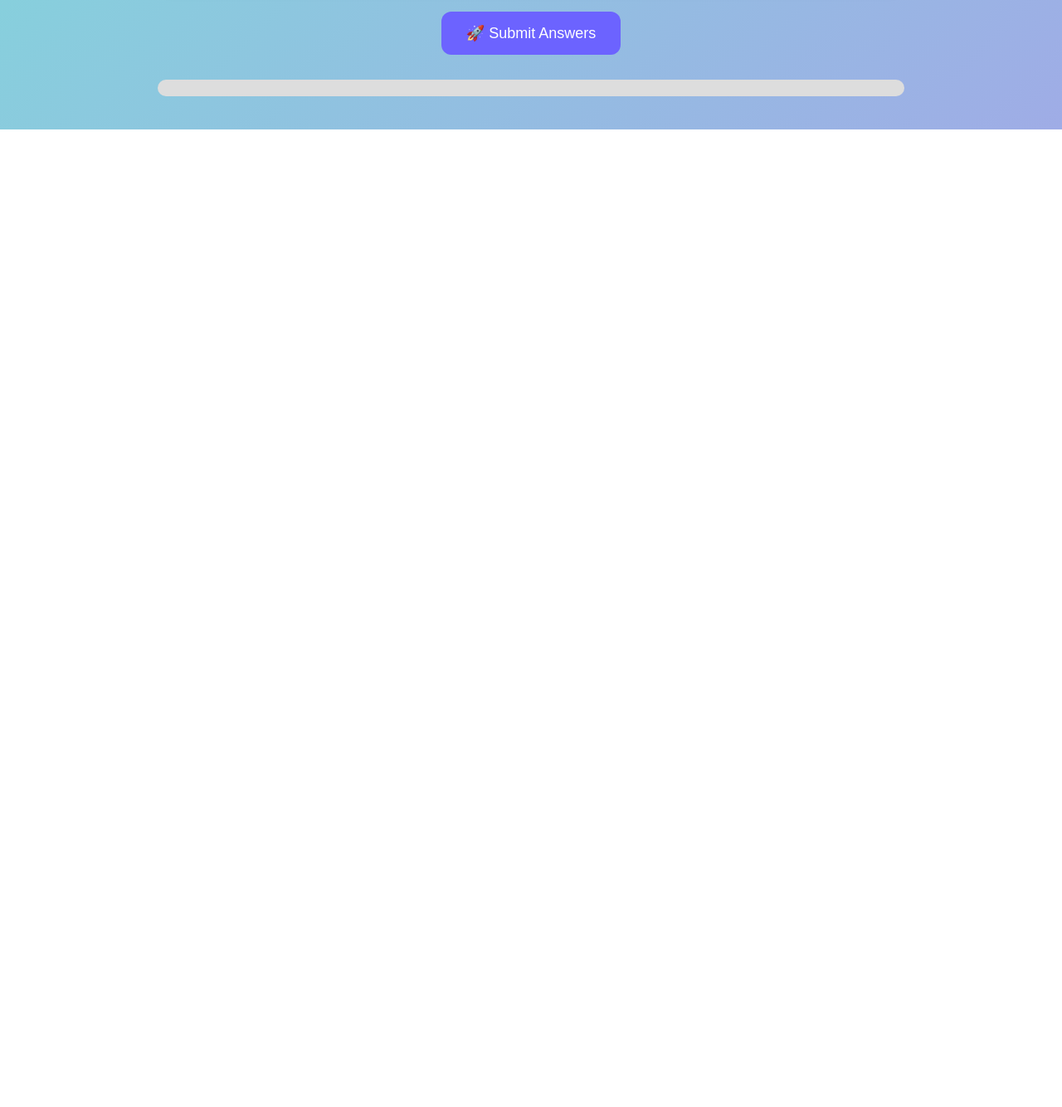
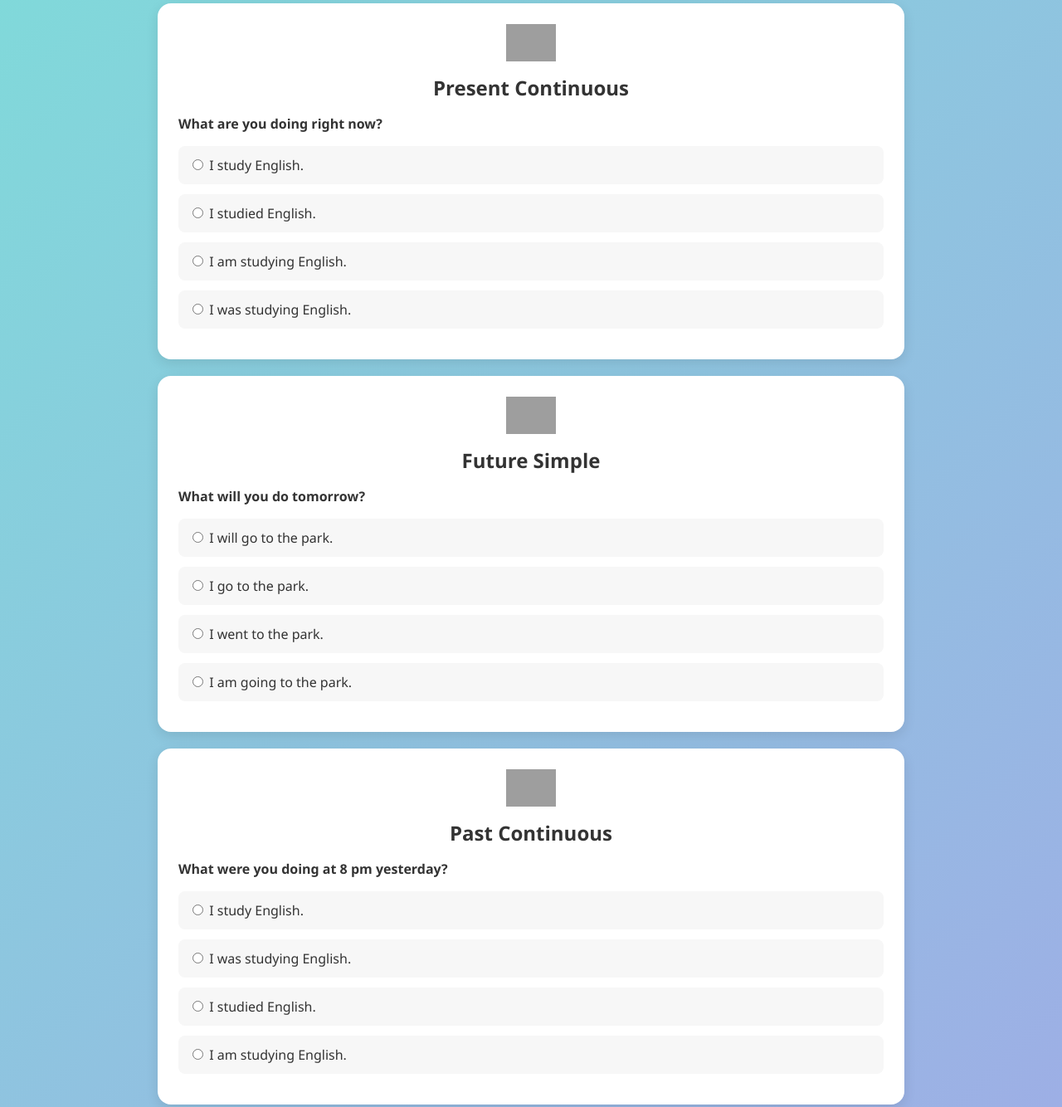
Before and after one commit to joaov877/WebApp, a plain HTML site: page index.html in a window 1280 px wide. Shown: the part 1130-2464 px from the top of the page at 83% size. Before the commit the page ends 1286 px from the top, so only its background shows below. Drawn offline with Linux system fonts and the light colour scheme; grey boxes are pictures that could not be loaded.

Commit message:
Update index.html

```diff
--- a/index.html
+++ b/index.html
@@ -41,6 +41,48 @@
       </div>
     </section>
 
+    <!-- Present Continuous -->
+    <section class="quiz-card">
+      <img src="https://cdn-icons-png.flaticon.com/512/3135/3135715.png" alt="Present Continuous icon">
+      <h2>Present Continuous</h2>
+
+      <div class="question" data-correct="2">
+        <p>What are you doing right now?</p>
+        <label><input type="radio" name="q3"> I study English.</label>
+        <label><input type="radio" name="q3"> I studied English.</label>
+        <label><input type="radio" name="q3"> I am studying English.</label>
+        <label><input type="radio" name="q3"> I was studying English.</label>
+      </div>
+    </section>
+
+    <!-- Future Simple -->
+    <section class="quiz-card">
+      <img src="https://cdn-icons-png.flaticon.com/512/2097/2097046.png" alt="Future Simple icon">
+      <h2>Future Simple</h2>
+
+      <div class="question" data-correct="0">
+        <p>What will you do tomorrow?</p>
+        <label><input type="radio" name="q4"> I will go to the park.</label>
+        <label><input type="radio" name="q4"> I go to the park.</label>
+        <label><input type="radio" name="q4"> I went to the park.</label>
+        <label><input type="radio" name="q4"> I am going to the park.</label>
+      </div>
+    </section>
+
+    <!-- Past Continuous -->
+    <section class="quiz-card">
+      <img src="https://cdn-icons-png.flaticon.com/512/2838/2838912.png" alt="Past Continuous icon">
+      <h2>Past Continuous</h2>
+
+      <div class="question" data-correct="1">
+        <p>What were you doing at 8 pm yesterday?</p>
+        <label><input type="radio" name="q5"> I study English.</label>
+        <label><input type="radio" name="q5"> I was studying English.</label>
+        <label><input type="radio" name="q5"> I studied English.</label>
+        <label><input type="radio" name="q5"> I am studying English.</label>
+      </div>
+    </section>
+
     <!-- Button -->
     <button id="submitBtn">🚀 Submit Answers</button>
     <div id="progress-bar"><div></div></div>
```
